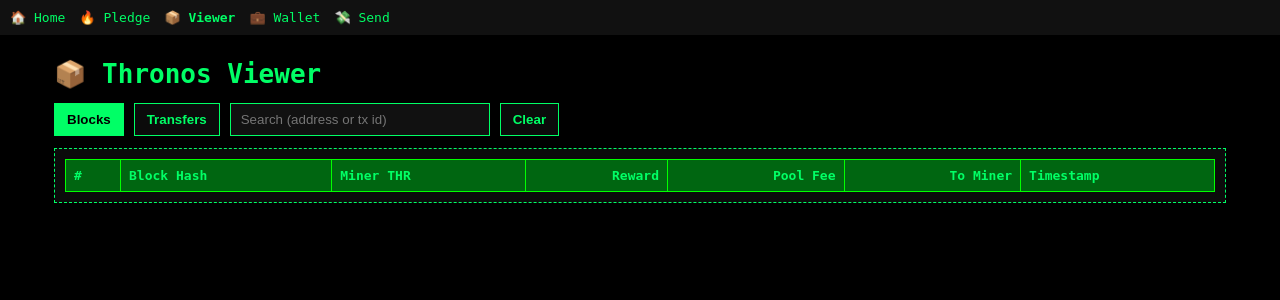
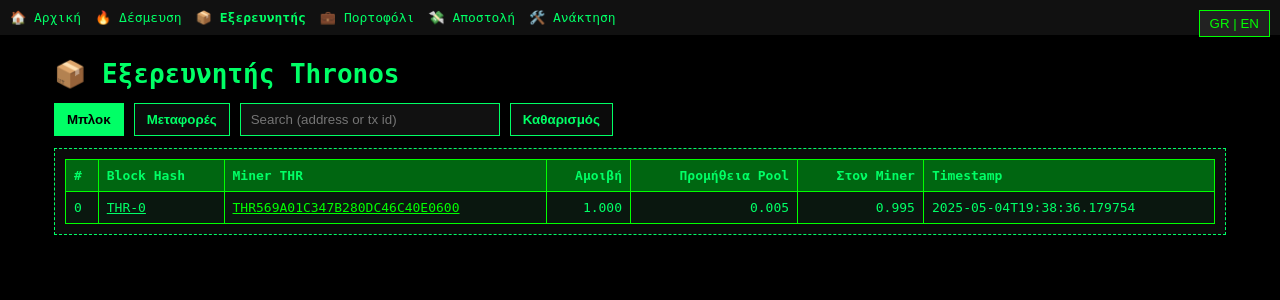
Before and after one commit to Tsipchain/thronos-V2, a Flask app: page /viewer in a window 1280 px wide. Shown: the top 300 px of the page. Run offline with Flask 2, Linux system fonts and the light colour scheme; lists and menus that the app fills with data are empty.

Commit message:
Update thronos_block_viewer.html

```diff
--- a/thronosChain-main/templates/thronos_block_viewer.html
+++ b/thronosChain-main/templates/thronos_block_viewer.html
@@ -32,26 +32,40 @@
     .right { text-align:right; }
     .copy { cursor:pointer; text-decoration:underline; }
     .hidden { display:none; }
+    .lang-toggle {
+        position: absolute;
+        top: 10px;
+        right: 10px;
+        background: #222;
+        color: #0f0;
+        border: 1px solid #0f0;
+        padding: 5px 10px;
+        cursor: pointer;
+    }
+    .lang-en { display: none; }
   </style>
 </head>
 <body>
+  <button class="lang-toggle" onclick="toggleLanguage()">GR | EN</button>
+
   <nav>
-    <a href="/">🏠 Home</a>
-    <a href="/pledge">🔥 Pledge</a>
-    <a href="/viewer"><strong>📦 Viewer</strong></a>
-    <a href="/wallet">💼 Wallet</a>
-    <a href="/send">💸 Send</a>
+    <a href="/">🏠 <span class="lang-el">Αρχική</span><span class="lang-en">Home</span></a>
+    <a href="/pledge">🔥 <span class="lang-el">Δέσμευση</span><span class="lang-en">Pledge</span></a>
+    <a href="/viewer"><strong>📦 <span class="lang-el">Εξερευνητής</span><span class="lang-en">Viewer</span></strong></a>
+    <a href="/wallet">💼 <span class="lang-el">Πορτοφόλι</span><span class="lang-en">Wallet</span></a>
+    <a href="/send">💸 <span class="lang-el">Αποστολή</span><span class="lang-en">Send</span></a>
+    <a href="/recovery">🛠️ <span class="lang-el">Ανάκτηση</span><span class="lang-en">Recovery</span></a>
   </nav>
 
   <div class="wrap">
-    <h1>📦 Thronos Viewer</h1>
+    <h1>📦 <span class="lang-el">Εξερευνητής Thronos</span><span class="lang-en">Thronos Viewer</span></h1>
 
     <div class="toolbar">
-      <button id="btnBlocks" class="btn active">Blocks</button>
-      <button id="btnTx" class="btn">Transfers</button>
+      <button id="btnBlocks" class="btn active"><span class="lang-el">Μπλοκ</span><span class="lang-en">Blocks</span></button>
+      <button id="btnTx" class="btn"><span class="lang-el">Μεταφορές</span><span class="lang-en">Transfers</span></button>
 
       <input id="search" class="input" placeholder="Search (address or tx id)" />
-      <button id="btnClear" class="btn">Clear</button>
+      <button id="btnClear" class="btn"><span class="lang-el">Καθαρισμός</span><span class="lang-en">Clear</span></button>
     </div>
 
     <!-- Blocks table -->
@@ -62,9 +76,9 @@
             <th>#</th>
             <th>Block Hash</th>
             <th>Miner THR</th>
-            <th class="right">Reward</th>
-            <th class="right">Pool Fee</th>
-            <th class="right">To Miner</th>
+            <th class="right"><span class="lang-el">Αμοιβή</span><span class="lang-en">Reward</span></th>
+            <th class="right"><span class="lang-el">Προμήθεια Pool</span><span class="lang-en">Pool Fee</span></th>
+            <th class="right"><span class="lang-el">Στον Miner</span><span class="lang-en">To Miner</span></th>
             <th>Timestamp</th>
           </tr>
         </thead>
@@ -81,15 +95,18 @@
             <th>Height</th>
             <th>From</th>
             <th>To</th>
-            <th class="right">Amount</th>
-            <th class="right">Fee</th>
+            <th class="right"><span class="lang-el">Ποσό</span><span class="lang-en">Amount</span></th>
+            <th class="right"><span class="lang-el">Προμήθεια</span><span class="lang-en">Fee</span></th>
             <th>Timestamp</th>
             <th>Copy</th>
           </tr>
         </thead>
         <tbody><!-- filled by JS --></tbody>
       </table>
-      <p class="muted">Tip: κάνε κλικ σε διεύθυνση για άνοιγμα wallet viewer ή στην «Copy» για αντιγραφή TX/διεύθυνσης.</p>
+      <p class="muted">
+          <span class="lang-el">Tip: κάνε κλικ σε διεύθυνση για άνοιγμα wallet viewer ή στην «Copy» για αντιγραφή TX/διεύθυνσης.</span>
+          <span class="lang-en">Tip: click an address to open wallet viewer or "Copy" to copy TX/address.</span>
+      </p>
     </div>
   </div>
 
@@ -104,6 +121,31 @@
 
     let allBlocks = [];    // μόνο block entries
     let allTxs    = [];    // μόνο transfers
+
+    function toggleLanguage() {
+        const currentLang = localStorage.getItem('lang') || 'el';
+        const newLang = currentLang === 'el' ? 'en' : 'el';
+        setLanguage(newLang);
+    }
+
+    function setLanguage(lang) {
+        localStorage.setItem('lang', lang);
+        const elElements = document.querySelectorAll('.lang-el');
+        const enElements = document.querySelectorAll('.lang-en');
+
+        if (lang === 'el') {
+            elElements.forEach(el => el.style.display = 'inline');
+            enElements.forEach(el => el.style.display = 'none');
+        } else {
+            elElements.forEach(el => el.style.display = 'none');
+            enElements.forEach(el => el.style.display = 'inline');
+        }
+    }
+
+    document.addEventListener('DOMContentLoaded', () => {
+        const savedLang = localStorage.getItem('lang') || 'el';
+        setLanguage(savedLang);
+    });
 
     function show(panel) {
       if (panel === "blocks") {
@@ -130,7 +172,8 @@
 
     function copy(text) {
       navigator.clipboard.writeText(text);
-      alert("Copied:\n" + text);
+      const lang = localStorage.getItem('lang') || 'el';
+      alert(lang === 'el' ? "Αντιγράφηκε:\n" + text : "Copied:\n" + text);
     }
 
     function linkAddr(addr) {
@@ -203,7 +246,9 @@
       allBlocks = chain.filter(x => typeof x === "object" && x && x.type !== "transfer");
 
       // Φέρνουμε τα transfers από το νέο endpoint (ή θα μπορούσαμε να τα φιλτράρουμε επίσης από /chain)
-      allTxs = await fetch("/transactions").then(r=>r.json());
+      // Note: /transactions endpoint might not exist in server.py, usually filtered from chain
+      // Assuming server.py returns everything in /chain
+      allTxs = chain.filter(x => typeof x === "object" && x && x.type === "transfer");
 
       // RENDER
       renderBlocks(allBlocks);
```
